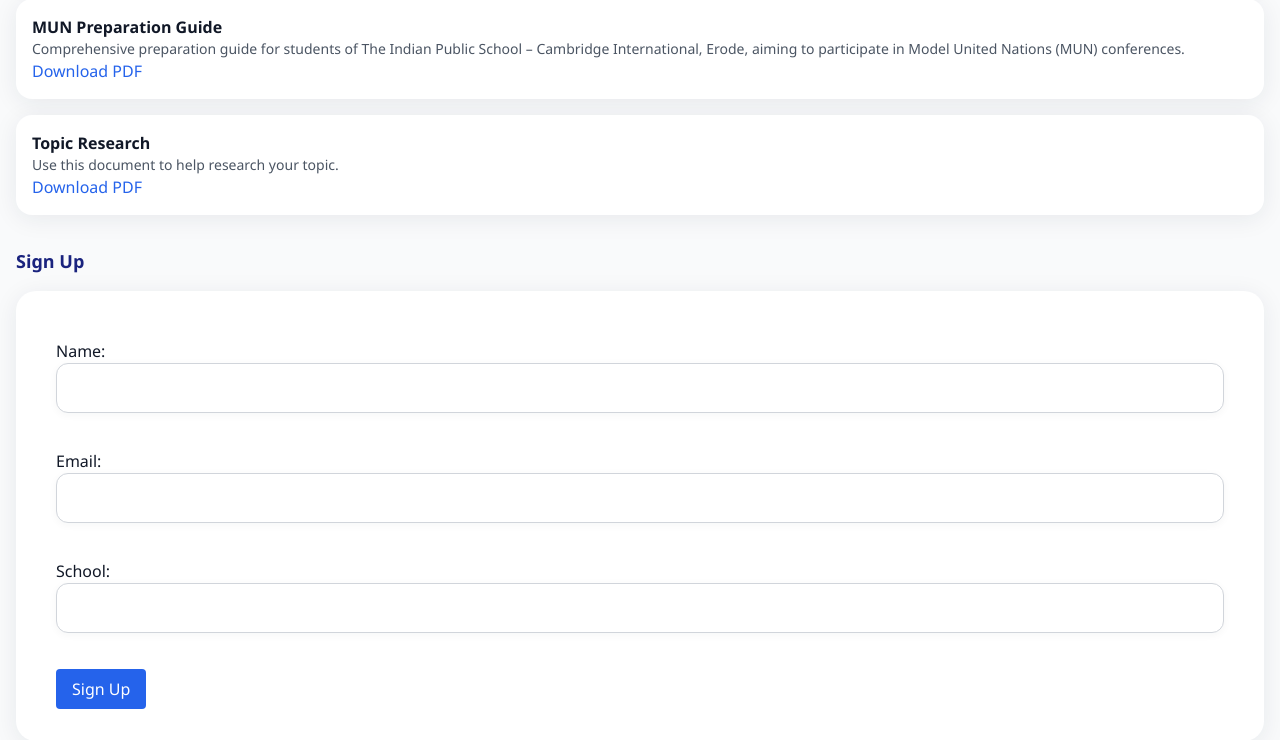
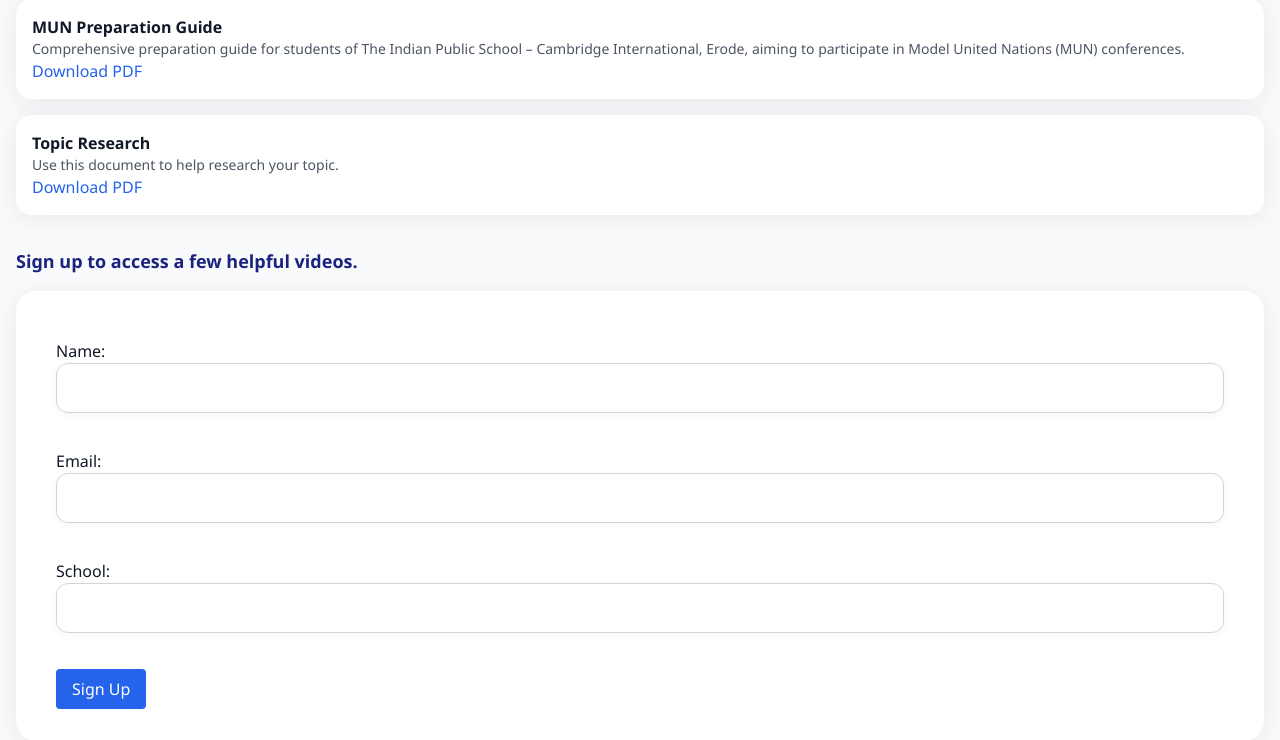
Before and after one commit to ParadoxicalC/munforschools, a Django app: page /resources/ in a window 1280 px wide. Shown: the part 437-1177 px from the top of the page. Run offline with Django 5.2, Linux system fonts and the light colour scheme; data comes from the database, SQL or seed files in the repository; both versions use the stored data as it was after the commit.

Commit message:
fixed the email stuff

```diff
--- a/main/templates/main/email_welcome.txt
+++ b/main/templates/main/email_welcome.txt
@@ -3,7 +3,7 @@ Dear {{ signup.name }},
 Thank you for signing up for MUN 4 Schools Chapter 2 (2025)!
 We are excited to have you join us.
 
-To help you get started, here’s a quick crash course on MUN:
+To help you get started, here’s a few helpful videos on MUN:
 - https://www.youtube.com/watch?v=8XOVliCXYzM
 - https://www.youtube.com/watch?v=Tseu7wfGoOs
 - https://www.youtube.com/watch?v=-tVkeOU7Xg8
--- a/main/templates/main/resources.html
+++ b/main/templates/main/resources.html
@@ -20,7 +20,7 @@
         </div>
     </div>
     <div>
-        <h3 class="text-lg font-semibold mb-4">Sign Up</h3>
+        <h3 class="text-lg font-semibold mb-4">Sign up to access a few helpful videos.</h3>
         {% if message %}
             <div class="bg-green-100 text-green-800 p-4 rounded mb-4">{{ message }}</div>
         {% endif %}
```
Also changed, not shown: db.sqlite3.
